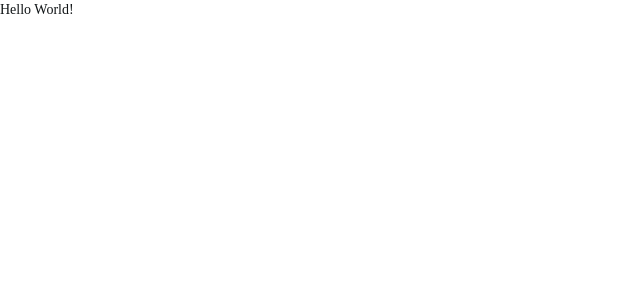
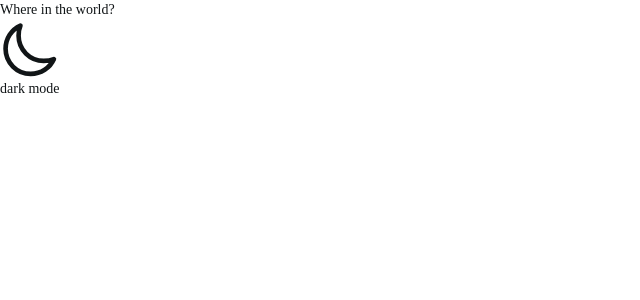
Before and after one commit to hns-dev/rest-countries-api, a React (Create React App) app: page / in a window 1280 px wide. Shown: the top 300 px of the page, without its empty margins (0-640 px from the left). Built offline with nearby package versions, Linux system fonts and the light colour scheme.

Commit message:
Create header component

```diff
--- a/src/App.js
+++ b/src/App.js
@@ -1,5 +1,11 @@
+import Header from "./components/Header";
+
 function App() {
-  return <div className="App">Hello World!</div>;
+  return (
+    <div className="App">
+      <Header />
+    </div>
+  );
 }
 
 export default App;
--- /dev/null
+++ b/src/components/Header.js
@@ -0,0 +1,29 @@
+const Header = () => {
+  return (
+    <header>
+      <div>
+        <h1>Where in the world?</h1>
+        <button>
+          <svg
+            xmlns="http://www.w3.org/2000/svg"
+            className="ionicon"
+            viewBox="0 0 512 512"
+          >
+            <title>Moon</title>
+            <path
+              d="M160 136c0-30.62 4.51-61.61 16-88C99.57 81.27 48 159.32 48 248c0 119.29 96.71 216 216 216 88.68 0 166.73-51.57 200-128-26.39 11.49-57.38 16-88 16-119.29 0-216-96.71-216-216z"
+              fill="none"
+              stroke="currentColor"
+              strokeLinecap="round"
+              strokeLinejoin="round"
+              strokeWidth="40"
+            />
+          </svg>
+          <span>dark mode</span>
+        </button>
+      </div>
+    </header>
+  );
+};
+
+export default Header;
```
